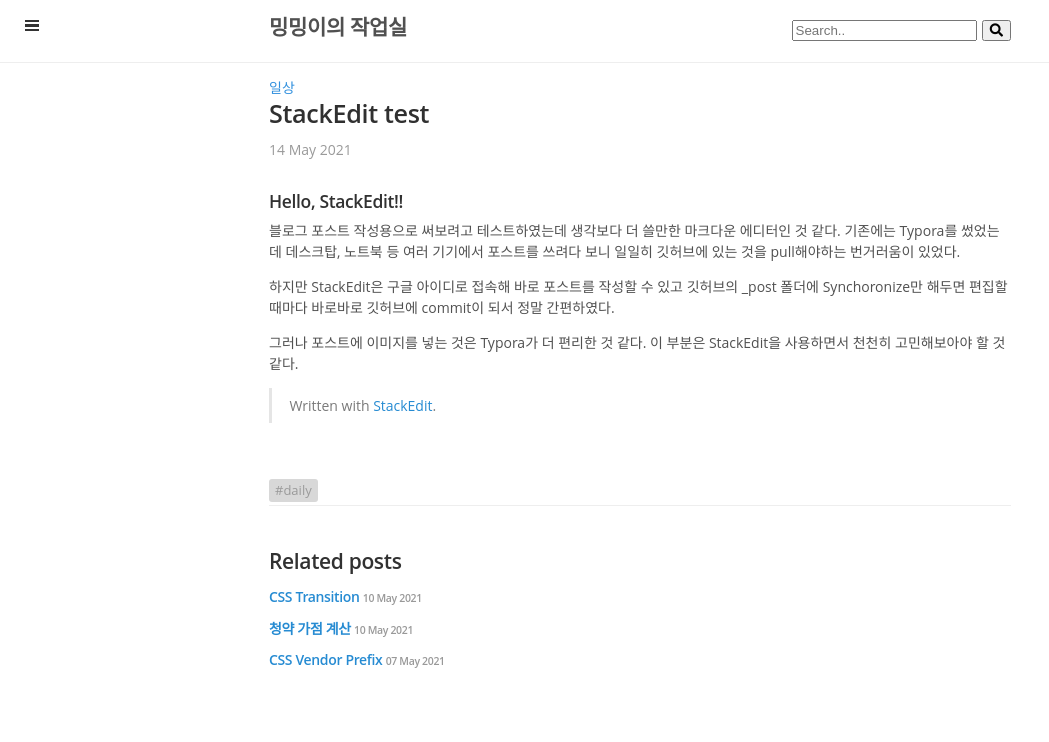
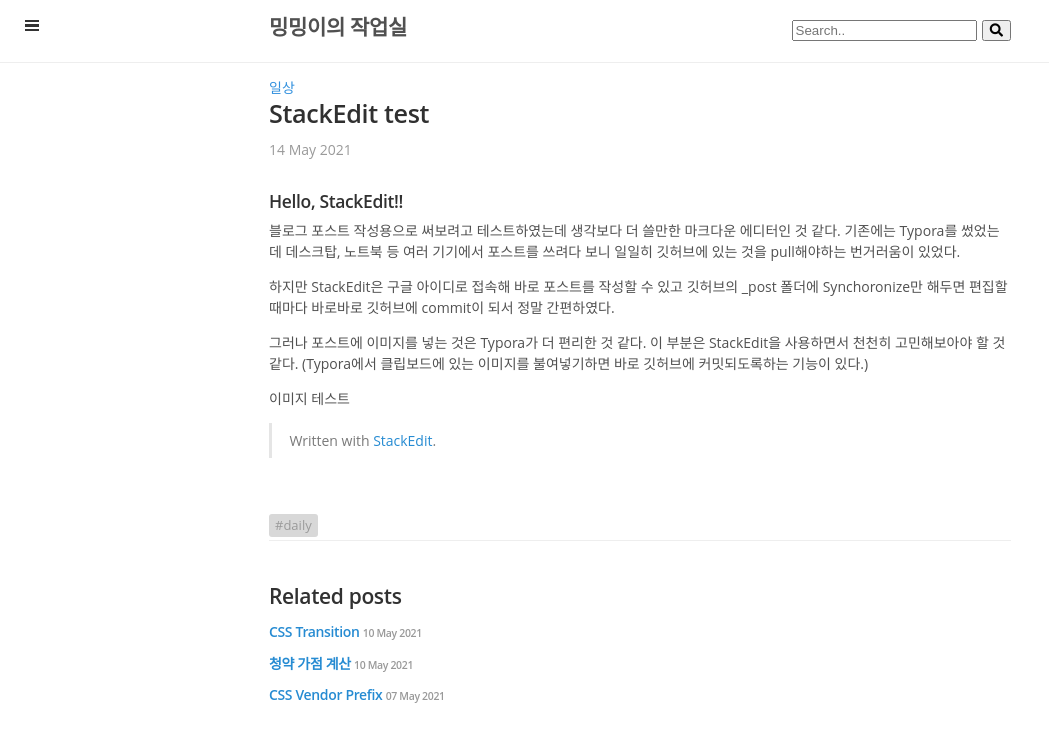
Before and after one commit to mingportal0/mingportal0.github.io, a Jekyll site: the page built from _posts/2021-05-14-stackedit.md, in a window 1280 px wide. Shown: the top 742 px of the page, without its empty margins (0-1049 px from the left). Built offline with Jekyll 4.4.1, drawn with Linux system fonts in a browser that asks for light colours; nearby versions of some CDN libraries; comment, search, counter and statistics services are not loaded.

Commit message:
_posts/2021-05-14-stackedit.md updated from https://stackedit.io/

```diff
--- a/_posts/2021-05-14-stackedit.md
+++ b/_posts/2021-05-14-stackedit.md
@@ -14,9 +14,14 @@ comment: yes
 하지만 StackEdit은 구글 아이디로 접속해 바로 포스트를 작성할 수 있고 깃허브의 _post 폴더에 Synchoronize만 해두면 편집할 때마다 바로바로 깃허브에 commit이 되서 정말 간편하였다.
 
 그러나 포스트에 이미지를 넣는 것은 Typora가 더 편리한 것 같다. 이 부분은 StackEdit을 사용하면서 천천히 고민해보아야 할 것 같다.
+(Typora에서 클립보드에 있는 이미지를 불여넣기하면 바로 깃허브에 커밋되도록하는 기능이 있다.)
+
+이미지 테스트
+
+
 
 > Written with [StackEdit](https://stackedit.io/).
 <!--stackedit_data:
-eyJoaXN0b3J5IjpbLTE0ODc3MzYxOTQsLTE5MjY4NDEyNzNdfQ
-==
+eyJoaXN0b3J5IjpbLTg3ODk1Mzc4LC0xNDg3NzM2MTk0LC0xOT
+I2ODQxMjczXX0=
 -->
```
